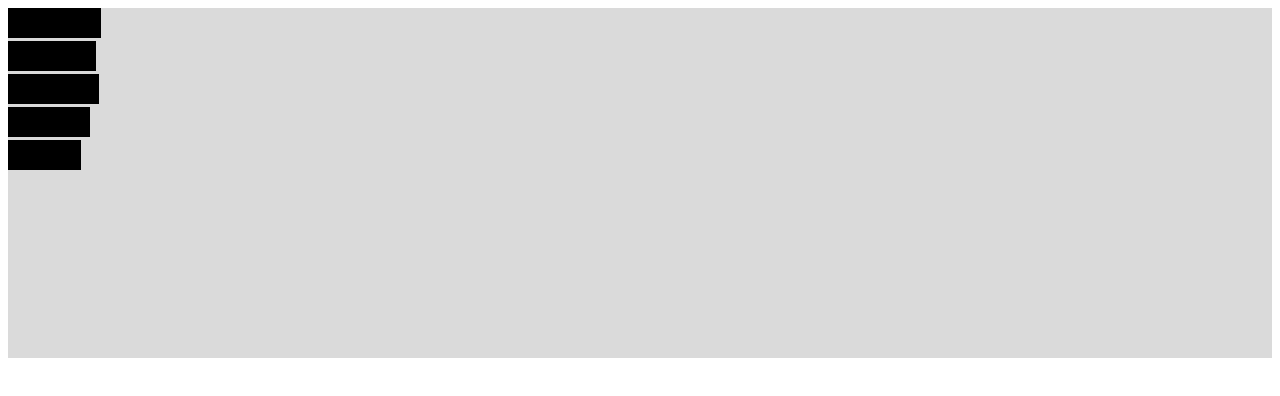
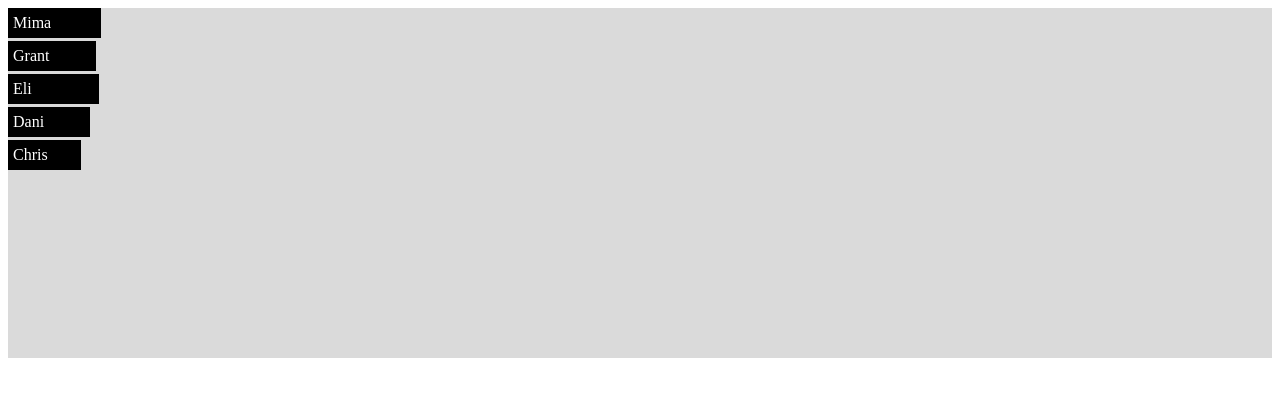
Before and after one commit to elichristophera/Bill, a plain HTML site: page d3.html in a window 1280 px wide. Drawn offline with nearby package versions, Linux system fonts and the light colour scheme.

Commit message:
Score Chart W Names

```diff
--- a/script.js
+++ b/script.js
@@ -8,19 +8,27 @@ var dataset = [
 
 
 
-d3.select('.chart')
-
+var bar = d3.select('.chart')
   .append('svg')
   	.attr('width', 225)
   	.attr('height', 300)
-
-  .selectAll('rect')
+  .selectAll('g')
   .data(dataset)
   .enter()
-  	.append('rect')
-  	.attr('y', (d, i) => i * 33)
-  	.style('width', d => d.score)
-  	.text(function(d){
+  	.append('g')
+  	.attr('transform', (d, i) => 'translate(0, ' + i * 33 + ')');
+
+  	bar.append('rect')
+  		.style('width', d => d.score)
+  		.text(function(d) {
+  			return d.name;
+  		})
+  		.attr('class', 'bar');
+
+  bar.append('text')
+  	.attr('y', 20)
+  	.attr('x', 5)
+  	.text(function(d) {
   		return d.name;
   	})
-  	.attr('class', 'bar');
+  	.attr('class', 'name');
--- a/style.css
+++ b/style.css
@@ -8,3 +8,7 @@
 	fill: #000000;
 	height: 30px;
 }
+
+.name {
+	fill: white;
+}
```
